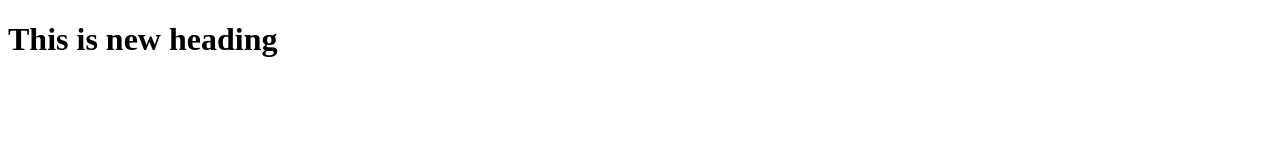
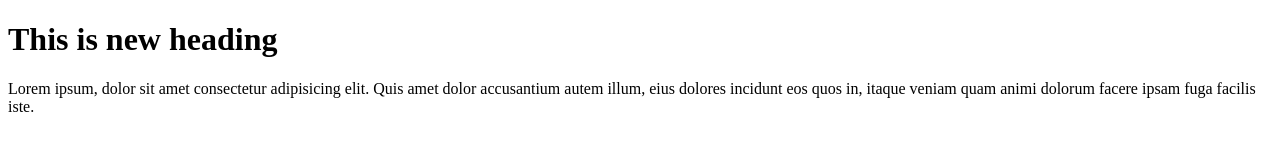
Before and after one commit to Ipfuad0/Digital-calculator, a plain HTML site: page index.html in a window 1280 px wide. Drawn offline with Linux system fonts and the light colour scheme.

Commit message:
added by me a paragraph

```diff
--- a/index.html
+++ b/index.html
@@ -9,6 +9,8 @@
 
 <body>
     <h1>This is new heading</h1>
+    <p>Lorem ipsum, dolor sit amet consectetur adipisicing elit. Quis amet dolor accusantium autem illum, eius dolores
+        incidunt eos quos in, itaque veniam quam animi dolorum facere ipsam fuga facilis iste.</p>
 </body>
 
 </html>
```
